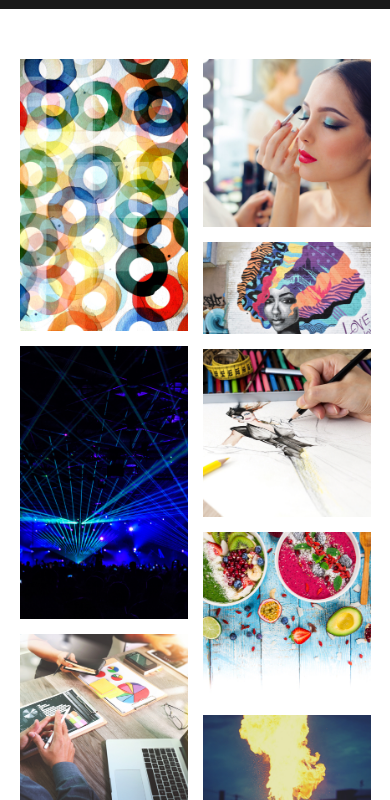
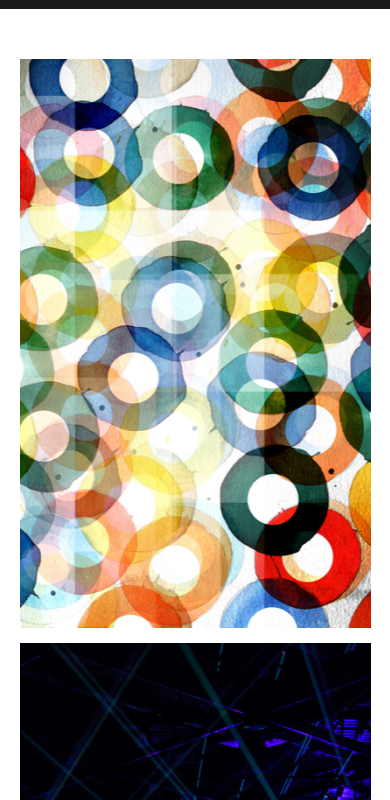
Before and after one commit to nekituchia/Mod, a plain HTML site: page discover.html in a window 390 px wide. Shown: the part 44-844 px from the top of the page. Drawn offline with nearby package versions, Linux system fonts and the light colour scheme.

Commit message:
asdas
asdasd

```diff
--- a/css/style.css
+++ b/css/style.css
@@ -4220,3 +4220,8 @@ margin-top: 2px;
         overflow:hidden;
     }
 }
+@media (max-width: 450px){
+    .images-discover .grid-1{
+        column-count: 1;
+    }
+}
```
